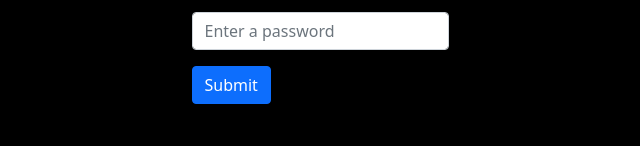
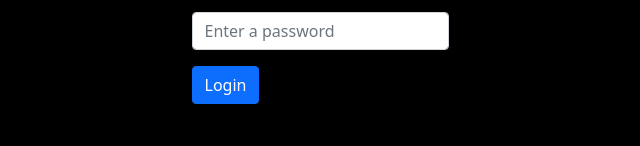
Before and after one commit to WebCosmoX/TheLocalTrend, a React (Create React App) app in the folder client/: page /admin/signin in a window 1280 px wide. Shown: the part 154-300 px from the top of the page, without its empty margins (320-960 px from the left). Built offline with nearby package versions, Linux system fonts and the light colour scheme.

Commit message:
UI changed

```diff
--- a/client/src/Components/Admin/Artists.js
+++ b/client/src/Components/Admin/Artists.js
@@ -52,7 +52,7 @@ const Artists = () => {
                     </thead>
                     <tbody>
 
-                        {artists.length > 0 && artists.map(artist => (
+                        {artists?.length > 0 && artists.map(artist => (
                             <tr>
                                 <td>{artist.name}</td>
                                 <td>{artist.bio}</td>
--- a/client/src/Components/Admin/Services.js
+++ b/client/src/Components/Admin/Services.js
@@ -52,7 +52,7 @@ const Services = () => {
                     </thead>
                     <tbody>
 
-                        {services.length > 0 && services.map(service => (
+                        {services?.length > 0 && services.map(service => (
                             <tr>
                                 <td>{service.title}</td>
                                 <td>{service.description}</td>
--- a/client/src/Components/Admin/Signin.js
+++ b/client/src/Components/Admin/Signin.js
@@ -28,8 +28,8 @@ const Signin = () => {
             console.log({ url: Auth });
             console.log(response.data.result);
             setUser(response.data.result.username);
+            localStorage.setItem('user', response.data.result.username);
             setRedirectUser(true);
-            localStorage.setItem('user', response.data.result.username);
         } catch (err) {
             console.log(err);
             throw err;
@@ -46,7 +46,7 @@ const Signin = () => {
     return (
 
         <Fragment>
-            {redirectUserToAdminPortal()}
+            {/* {redirectUserToAdminPortal()} */}
 
             <div className='mt-5 mb-5'>
                 <form>
@@ -74,7 +74,7 @@ const Signin = () => {
                         type="submit"
                         className="btn btn-primary"
                         onClick={(e) => handleSubmit(e)}
-                    >Submit</button>
+                    >Login</button>
                 </form>
             </div>
         </Fragment>
```
Also changed, not shown: 1 other file (tests, documents, lock files or other folders).
